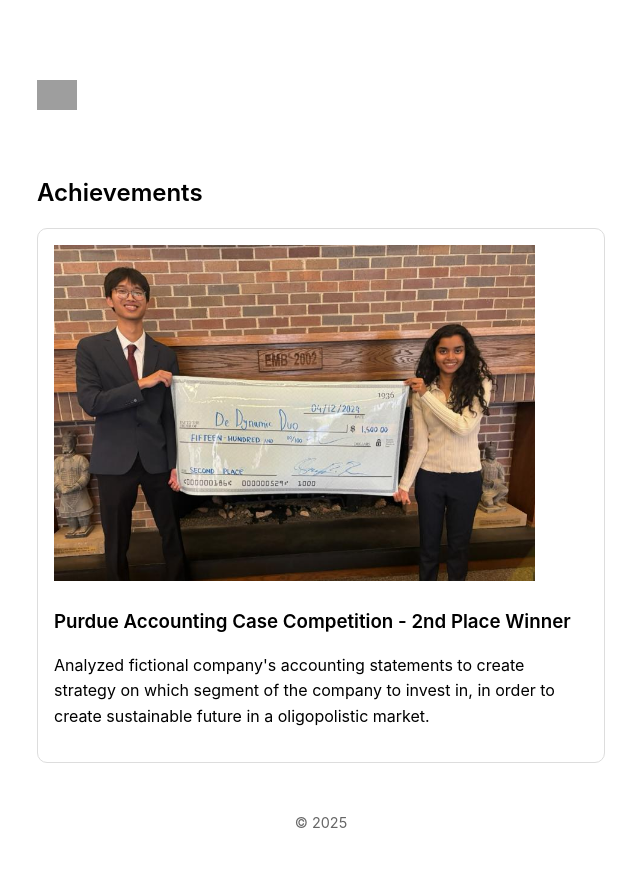
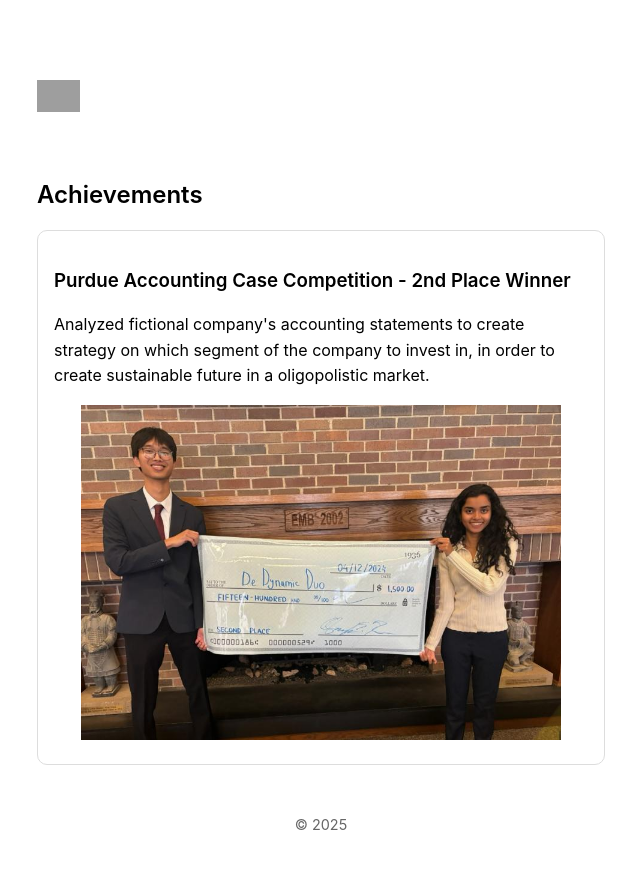
Before and after one commit to acepocalypse/acepocalypse.github.io, a Jekyll site: the page built from achievements/index.html, in a window 1280 px wide. Shown: the top 869 px of the page, without its empty margins (319-959 px from the left). Built offline with Jekyll 4.4.1, drawn with Linux system fonts in a browser that asks for light colours; grey boxes are pictures that could not be loaded.

Commit message:
Enhance achievement image alignment and adjust site logo height for improved display

```diff
--- a/achievements/index.html
+++ b/achievements/index.html
@@ -5,7 +5,9 @@ title: Achievements
 
 <h2>Achievements</h2>
 <div class="achievement-card">
-  <img src="{{ site.baseurl }}/assets/images/achievement1.jpeg" alt="Achievement Image" style="max-width: 90%; height: auto;" />
   <h3>Purdue Accounting Case Competition - 2nd Place Winner</h3>
   <p>Analyzed fictional company's accounting statements to create strategy on which segment of the company to invest in, in order to create sustainable future in a oligopolistic market.</p>
+  <div style="text-align: center;">
+    <img src="{{ site.baseurl }}/assets/images/achievement1.jpeg" alt="Achievement Image" style="max-width: 90%; height: auto;" />
+  </div>
 </div>
--- a/assets/css/style.css
+++ b/assets/css/style.css
@@ -74,7 +74,7 @@ main {
 }
 
 .site-logo {
-  height: 30px; /* Set a specific small height for the logo */
+  height: 32px; /* Set a specific small height for the logo */
   width: auto; /* Maintain aspect ratio */
   object-fit: contain; /* Ensure logo scales nicely */
   display: block; /* Treat logo as a block element */
```
